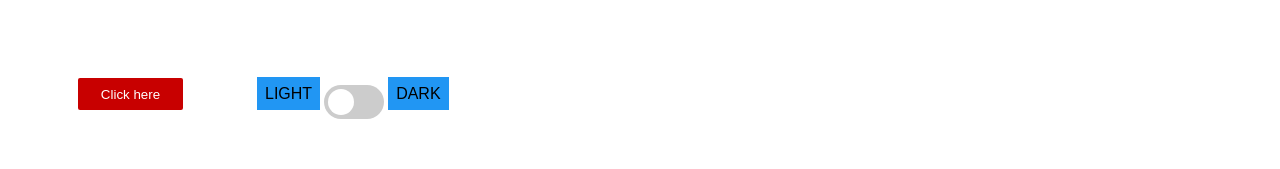
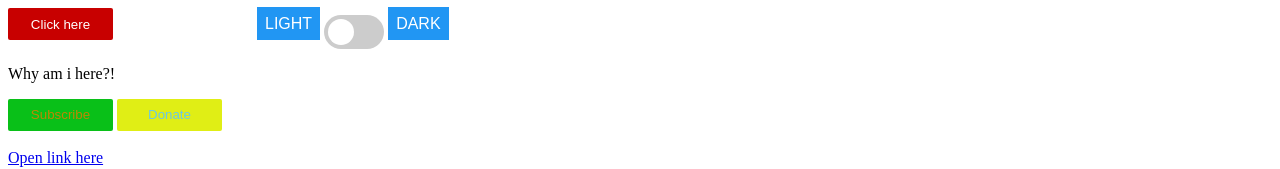
Before and after one commit to Toufickh/Toufickh, a plain HTML site: page index.html in a window 1280 px wide. Shown: the top 169 px of the page. Drawn offline with Linux system fonts and the light colour scheme.

Commit message:
Update index.html

```diff
--- a/index.html
+++ b/index.html
@@ -36,7 +36,7 @@
     .button1 {
       background-color: rgb(200, 0, 0);
       color: white;
-      margin: 70px;
+      margin-right: 140px;
     }
     .button1:hover {
       background-color: rgb(0, 0, 0);
@@ -121,7 +121,7 @@ input:checked + .slider:before {
   border-radius: 50%;
 }
 .label {
-  color: rgb(0, 0, 0);
+  color: rgb(255, 255, 255);
   padding: 8px;
   font-family: Arial;
   background-color: #2196F3;
```
